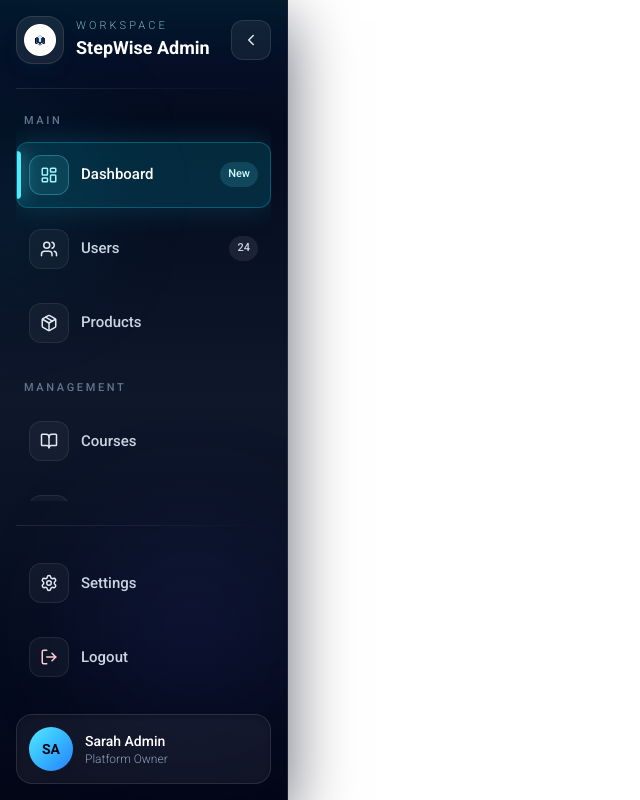
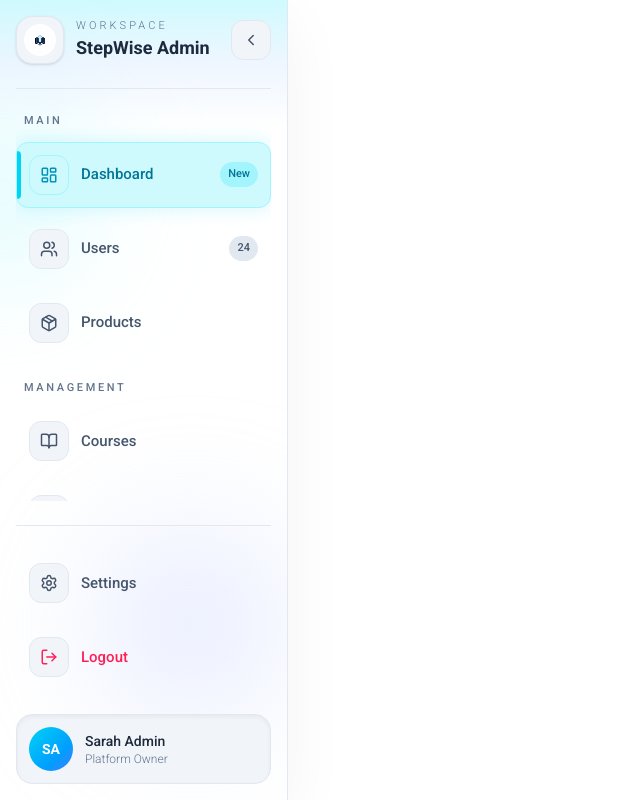
Before and after one commit to Step-Wise-Roadmaps/Step-Wise, a React (Vite) app in the folder Frontend/: page /admin-sideBar in a window 1280 px wide. Shown: the whole page, without its empty margins (0-640 px from the left). Built offline with nearby package versions, Linux system fonts and the light colour scheme; no server answers.

Commit message:
refactor: change the background colors

```diff
--- a/Frontend/src/components/AdminSideBar.jsx
+++ b/Frontend/src/components/AdminSideBar.jsx
@@ -1,4 +1,3 @@
-
 import { useState } from "react";
 import sideBarLogo from "../assets/sideBarLogo/sideBarLogo.png";
 import {
@@ -49,24 +48,24 @@ function SidebarItem({ item, isOpen, isActive, onClick }) {
             onClick={() => onClick(item.id)}
             className={`group relative flex w-full items-center gap-3 overflow-hidden rounded-xl border px-3 py-3 text-left transition-all duration-300 ${
                 isActive
-                    ? "border-cyan-400/30 bg-cyan-400/15 text-white shadow-[0_0_30px_rgba(34,211,238,0.18)]"
+                    ? "border-cyan-200 bg-cyan-100 text-cyan-700 shadow-[0_0_20px_rgba(34,211,238,0.2)]"
                     : item.danger
-                      ? "border-transparent text-slate-300 hover:border-rose-400/20 hover:bg-rose-400/10 hover:text-rose-100"
-                      : "border-transparent text-slate-300 hover:border-white/8 hover:bg-white/6 hover:text-white"
+                      ? "border-transparent text-rose-500 hover:border-rose-200 hover:bg-rose-50 hover:text-rose-600"
+                      : "border-transparent text-slate-600 hover:border-slate-200 hover:bg-slate-100 hover:text-slate-900"
             } ${isOpen ? "justify-start" : "justify-center"}`}
             aria-label={item.label}
         >
             {isActive && (
-                <span className="absolute bottom-2 left-0 top-2 w-1 rounded-r-full bg-cyan-300 shadow-[0_0_18px_rgba(103,232,249,0.95)]" />
+                <span className="absolute bottom-2 left-0 top-2 w-1 rounded-r-full bg-cyan-400" />
             )}
 
             <span
                 className={`flex h-10 w-10 shrink-0 items-center justify-center rounded-xl border transition-all duration-300 ${
                     isActive
-                        ? "border-cyan-300/30 bg-cyan-300/10 text-cyan-200"
+                        ? "border-cyan-200 bg-cyan-100 text-cyan-600"
                         : item.danger
-                          ? "border-white/8 bg-white/4 text-rose-200"
-                          : "border-white/8 bg-white/4 text-slate-200"
+                          ? "border-slate-200 bg-slate-100 text-rose-500"
+                          : "border-slate-200 bg-slate-100 text-slate-600"
                 }`}
             >
                 <Icon size={18} />
@@ -81,7 +80,7 @@ function SidebarItem({ item, isOpen, isActive, onClick }) {
                 {item.badge && (
                     <span
                         className={`ml-3 rounded-full px-2 py-1 text-[11px] roboto-medium ${
-                            isActive ? "bg-cyan-300/15 text-cyan-100" : "bg-white/8 text-slate-300"
+                            isActive ? "bg-cyan-200 text-cyan-700" : "bg-slate-200 text-slate-600"
                         }`}
                     >
                         {item.badge}
@@ -90,7 +89,7 @@ function SidebarItem({ item, isOpen, isActive, onClick }) {
             </div>
 
             {!isOpen && (
-                <span className="pointer-events-none absolute left-full top-1/2 ml-3 -translate-y-1/2 whitespace-nowrap rounded-lg border border-white/10 bg-slate-950/95 px-2 py-1 text-xs text-slate-100 opacity-0 shadow-xl transition-all duration-200 group-hover:opacity-100">
+                <span className="pointer-events-none absolute left-full top-1/2 ml-3 -translate-y-1/2 whitespace-nowrap rounded-lg border border-slate-200 bg-white px-2 py-1 text-xs text-slate-700 opacity-0 shadow-lg transition-all duration-200 group-hover:opacity-100">
                     {item.label}
                 </span>
             )}
@@ -127,20 +126,20 @@ function SidebarSection({ title, items, isOpen, activeItem, onItemClick }) {
 function SidebarContent({ isOpen, activeItem, onItemClick, onCollapseToggle, onMobileClose, mobile = false }) {
     return (
         <aside
-            className={`relative flex h-screen flex-col overflow-hidden rounded-none border-r border-white/10 bg-gradient-to-b from-slate-950 via-slate-900 to-[#020617] text-white shadow-[0_20px_60px_rgba(2,6,23,0.6)] backdrop-blur-xl ${
+            className={`relative flex h-screen flex-col overflow-hidden rounded-none border-r border-slate-200 bg-white text-slate-800 shadow-[0_20px_60px_rgba(0,0,0,0.05)] ${
                 isOpen ? "w-72" : "w-24"
             } transition-all duration-300 ease-out`}
         >
             <div className="pointer-events-none absolute inset-0">
-                <div className="absolute inset-x-0 top-0 h-32 bg-gradient-to-b from-cyan-400/10 via-blue-500/5 to-transparent" />
-                <div className="absolute -left-20 top-28 h-40 w-40 rounded-full bg-cyan-400/10 blur-3xl" />
-                <div className="absolute bottom-20 right-0 h-48 w-48 rounded-full bg-indigo-500/10 blur-3xl" />
+                <div className="absolute inset-x-0 top-0 h-32 bg-gradient-to-b from-cyan-100 via-blue-50 to-transparent" />
+                <div className="absolute -left-20 top-28 h-40 w-40 rounded-full bg-cyan-200/40 blur-3xl" />
+                <div className="absolute bottom-20 right-0 h-48 w-48 rounded-full bg-indigo-200/40 blur-3xl" />
             </div>
 
             <div className="relative z-10 flex h-full flex-col p-4">
                 <div className={`mb-6 flex items-center ${isOpen ? "justify-between" : "justify-center"} gap-3`}>
                     <div className={`flex min-w-0 items-center gap-3 ${isOpen ? "" : "justify-center"}`}>
-                        <div className="flex h-12 w-12 shrink-0 items-center justify-center rounded-2xl border border-white/10 bg-white/8 shadow-lg shadow-cyan-950/20">
+                        <div className="flex h-12 w-12 shrink-0 items-center justify-center rounded-2xl border border-slate-200 bg-slate-100 shadow">
                             <img src={sideBarLogo} alt="StepWise logo" className="h-8 w-8 object-contain" />
                         </div>
 
@@ -149,24 +148,23 @@ function SidebarContent({ isOpen, activeItem, onItemClick, onCollapseToggle, onM
                                 isOpen ? "max-w-[180px] opacity-100" : "max-w-0 opacity-0"
                             }`}
                         >
-                            <p className="roboto-light text-[11px] uppercase tracking-[0.28em] text-cyan-200/70">
+                            <p className="roboto-light text-[11px] uppercase tracking-[0.28em] text-slate-500">
                                 Workspace
                             </p>
-                            <h1 className="roboto-bold truncate text-lg text-white">StepWise Admin</h1>
+                            <h1 className="roboto-bold truncate text-lg text-slate-800">StepWise Admin</h1>
                         </div>
                     </div>
 
                     <button
                         type="button"
                         onClick={mobile ? onMobileClose : onCollapseToggle}
-                        className="flex h-10 w-10 shrink-0 items-center justify-center rounded-xl border border-white/10 bg-white/6 text-slate-200 transition hover:bg-white/10 hover:text-white"
-                        aria-label={mobile ? "Close sidebar" : isOpen ? "Collapse sidebar" : "Expand sidebar"}
+                        className="flex h-10 w-10 shrink-0 items-center justify-center rounded-xl border border-slate-200 bg-slate-100 text-slate-600 transition hover:bg-slate-200 hover:text-slate-900"
                     >
                         {mobile ? <X size={18} /> : isOpen ? <ChevronLeft size={18} /> : <ChevronRight size={18} />}
                     </button>
                 </div>
 
-                <div className="mb-6 h-px bg-gradient-to-r from-white/10 via-white/5 to-transparent" />
+                <div className="mb-6 h-px bg-slate-200" />
 
                 <div className="flex-1 space-y-6 overflow-y-auto">
                     {menuSections.map((section) => (
@@ -181,7 +179,7 @@ function SidebarContent({ isOpen, activeItem, onItemClick, onCollapseToggle, onM
                     ))}
                 </div>
 
-                <div className="mt-6 h-px bg-gradient-to-r from-white/10 via-white/5 to-transparent" />
+                <div className="mt-6 h-px bg-slate-200" />
 
                 <div className="mt-6 space-y-2">
                     {footerItems.map((item) => (
@@ -196,12 +194,12 @@ function SidebarContent({ isOpen, activeItem, onItemClick, onCollapseToggle, onM
                 </div>
 
                 <div
-                    className={`mt-6 rounded-2xl border border-white/10 bg-white/6 p-3 shadow-inner shadow-slate-950/30 transition-all duration-300 ${
+                    className={`mt-6 rounded-2xl border border-slate-200 bg-slate-100 p-3 shadow-inner ${
                         isOpen ? "opacity-100" : "px-2"
                     }`}
                 >
                     <div className={`flex items-center ${isOpen ? "gap-3" : "justify-center"}`}>
-                        <div className="flex h-11 w-11 shrink-0 items-center justify-center rounded-full bg-gradient-to-br from-cyan-300 to-blue-500 text-sm roboto-bold text-slate-950">
+                        <div className="flex h-11 w-11 shrink-0 items-center justify-center rounded-full bg-gradient-to-br from-cyan-400 to-blue-500 text-sm roboto-bold text-white">
                             SA
                         </div>
 
@@ -210,8 +208,8 @@ function SidebarContent({ isOpen, activeItem, onItemClick, onCollapseToggle, onM
                                 isOpen ? "max-w-[160px] opacity-100" : "max-w-0 opacity-0"
                             }`}
                         >
-                            <p className="roboto-medium truncate text-sm text-white">Sarah Admin</p>
-                            <p className="roboto-light truncate text-xs text-slate-400">Platform Owner</p>
+                            <p className="roboto-medium truncate text-sm text-slate-800">Sarah Admin</p>
+                            <p className="roboto-light truncate text-xs text-slate-500">Platform Owner</p>
                         </div>
                     </div>
                 </div>
@@ -235,8 +233,7 @@ function AdminSideBar() {
             <button
                 type="button"
                 onClick={() => setIsMobileOpen(true)}
-                className="fixed left-4 top-4 z-40 flex h-11 w-11 items-center justify-center rounded-xl border border-white/10 bg-slate-950/80 text-slate-100 shadow-lg backdrop-blur md:hidden"
-                aria-label="Open sidebar"
+                className="fixed left-4 top-4 z-40 flex h-11 w-11 items-center justify-center rounded-xl border border-slate-200 bg-white text-slate-700 shadow-lg md:hidden"
             >
                 <Menu size={18} />
             </button>
@@ -251,8 +248,8 @@ function AdminSideBar() {
             </div>
 
             <div
-                className={`fixed inset-0 z-50 md:hidden transition-all duration-300 ${
-                    isMobileOpen ? "pointer-events-auto bg-slate-950/55 backdrop-blur-sm" : "pointer-events-none bg-transparent"
+                className={`fixed inset-0 z-50 md:hidden ${
+                    isMobileOpen ? "pointer-events-auto bg-black/20 backdrop-blur-sm" : "pointer-events-none"
                 }`}
             >
                 <div
@@ -273,7 +270,6 @@ function AdminSideBar() {
                     type="button"
                     onClick={() => setIsMobileOpen(false)}
                     className="absolute inset-0 -z-10"
-                    aria-label="Close sidebar overlay"
                 />
             </div>
         </>
```
